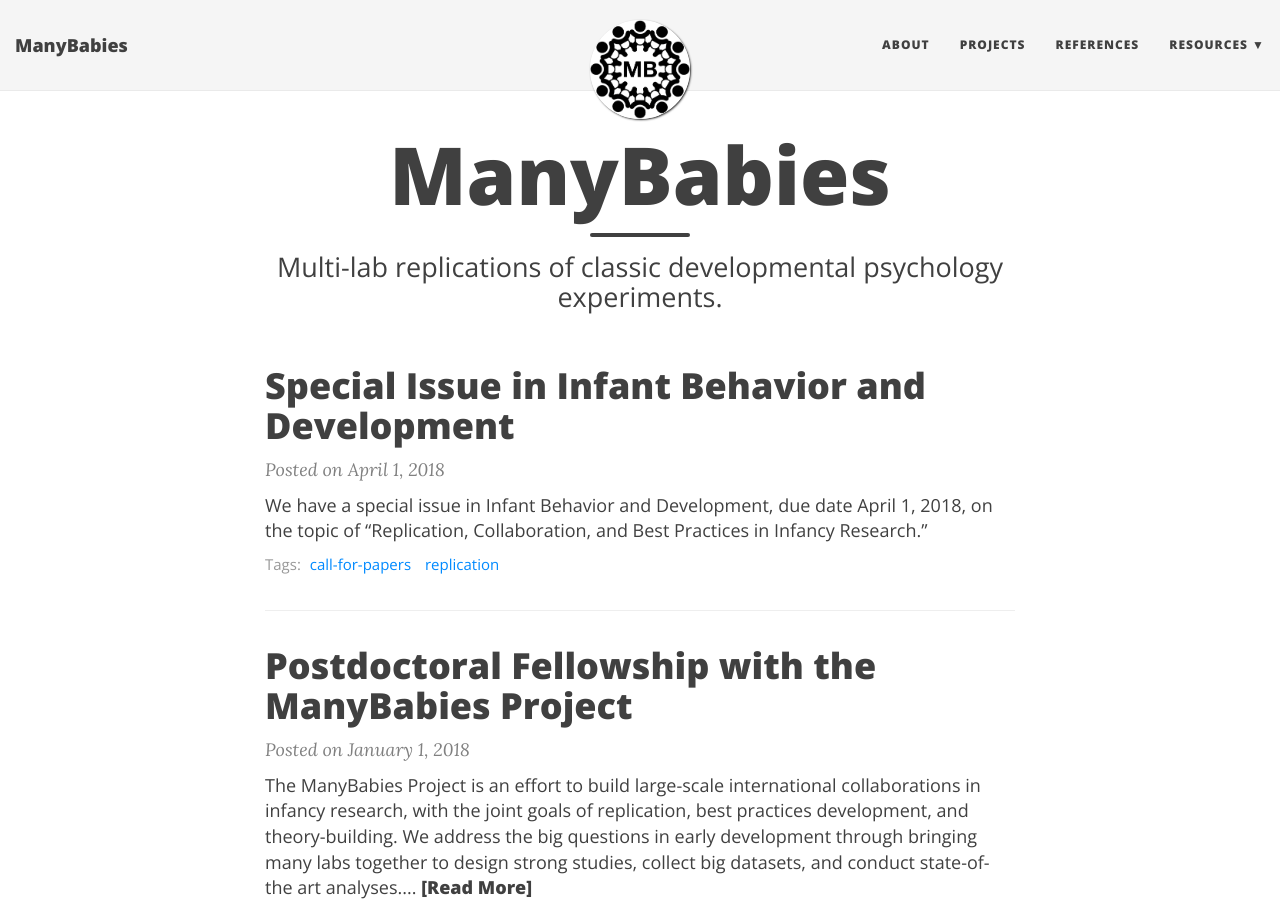
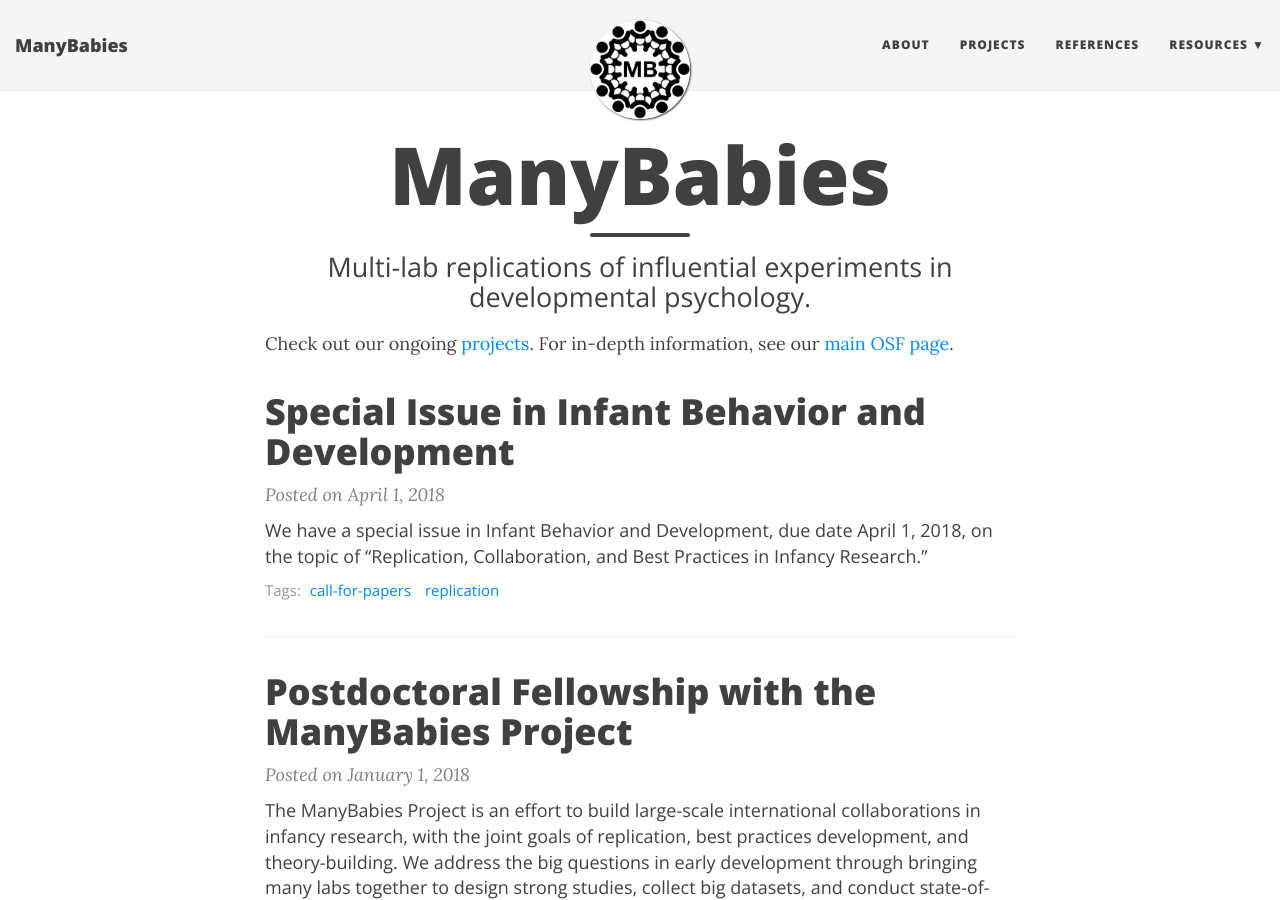
Before and after one commit to manybabies/manybabies.github.io, a Jekyll site: the page built from index.html, in a window 1280 px wide and 900 px high. Built offline with Jekyll 4.4.1, drawn with Linux system fonts in a browser that asks for light colours; nearby versions of some CDN libraries; the list of posts is cut into pages by our own code.

Commit message:
tweaks to index.html, added news template
- changed tagline
- added OSF link on main page
- created template post with suggested newsworthy items

```diff
--- a/index.html
+++ b/index.html
@@ -1,9 +1,11 @@
 ---
 layout: page
 title: ManyBabies
-subtitle: Multi-lab replications of classic developmental psychology experiments.
+subtitle: Multi-lab replications of influential experiments in developmental psychology.
 use-site-title: true
 ---
+
+Check out our ongoing <a href="/projects/">projects</a>. For in-depth information, see our <a href="https://osf.io/rpw6d/">main OSF page</a>.
 
 <div class="posts-list">
   {% for post in paginator.posts %}
```
Also changed, not shown: YYYY-MM-DD-post-template.md (added, +7 -0 lines), README.md, 1 other file.
